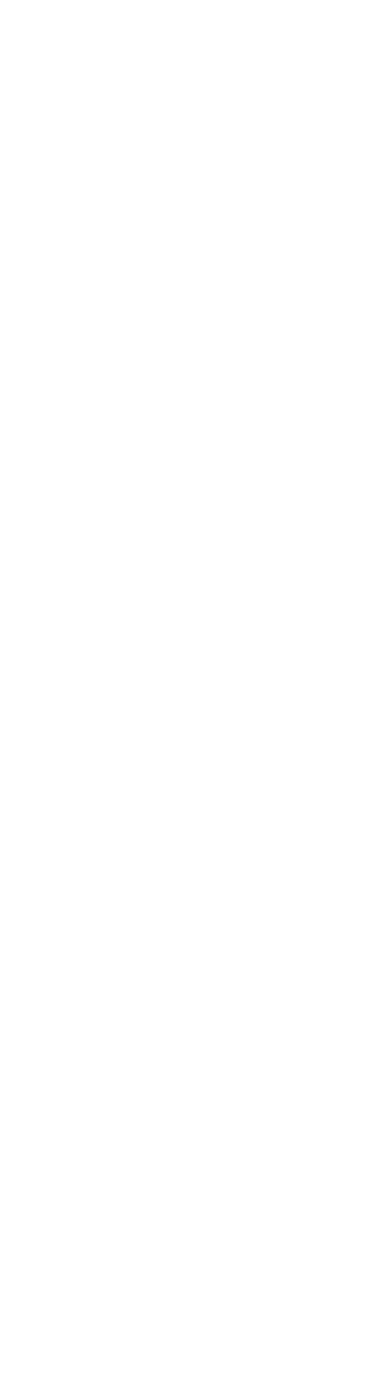
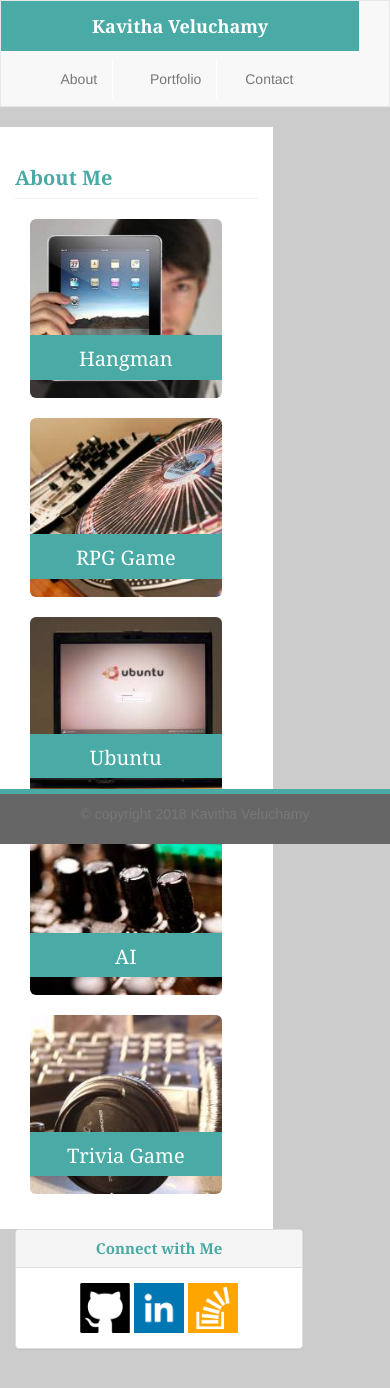
Before and after one commit to gitkavi/Bootstrap-Portfolio, a plain HTML site: page portfolio.html in a window 390 px wide. Before the commit the page ends 844 px from the top, so only its background shows below. Drawn offline with nearby package versions, Linux system fonts and the light colour scheme.

Commit message:
Sunday's commit

```diff
--- a/assets/css/style.css
+++ b/assets/css/style.css
@@ -1,11 +1,38 @@
 
+body{
+    background-color: #cccccc;
+    padding-bottom: 60px;
+}
 .navbar-name{
 background-color: #4aaaa5;
 color:#ffffff !important;
 font-family: Georgia, 'Times New Roman', Times, serif;
 font-weight: bold;
 text-align: center;
-display:inline-block;
+}
+@media screen and (max-width:980px){
+    .panel{
+        width:50%;
+    }
+}
+@media screen and (max-width:768px){
+    .navbar-name{
+        width:50%;
+        height:50%;
+    }
+    .panel{
+        width:80%;
+    }
+}
+@media screen and (max-width:640px){
+   .navbar-name{
+        width:100%;
+        height:50%;
+    }
+    .navbar ul{
+        width:100%;
+        text-align: center;
+    }
 }
 .navbar .navbar-brand:hover{
     background-color: #4aaaa5;
@@ -16,6 +43,11 @@ display:inline-block;
 }
 .navbar li{
     display:inline-block;
+}
+
+.navbar .divider-vertical {
+    margin: 0 9px;
+    border-right: 1px solid #ffffff;
 }
 .page-header-style{
     color:#4aaaa5;
@@ -32,15 +64,53 @@ display:inline-block;
     text-align: center;
 }
 
+.content{
+    width:70%;
+    border-color: #dddddd;
+    background-color: #ffffff;
+    height:auto;
+}
+.content-style{
+    margin:15px;
+
+}
+.contact-content-style{
+    font-family: 'Arial', 'Helvetica Neue', Helvetica, sans-serif;
+    color: #777777;
+    padding:20px;
+    line-height: 1.5;
+}
+
+.contact-content-style input{
+    width:100%;
+    height:20px;
+    margin-bottom: 20px;
+    padding: 15px 10px;
+}
+
+.contact-content-style textarea{
+    width:100%;
+    height:200px;
+    margin-bottom: 20px;
+}
+
+.contact-content-style button{
+    background-color: #4aaaa5;
+    color:#ffffff;
+    font-family: 'Arial', 'Helvetica Neue', Helvetica, sans-serif;
+    text-align: center;
+    padding:10px 32px;
+    border:none;
+    font-size:16px;
+}
 .thumbnail-style{
     float: left;
     clear: both;
+    width:300px;
+    height:250px;
+    margin:0 10px 10px 10px;
 }
 
-.caption-style{
-    float: left;
-    clear: both;
-}
 .panel-navbar-img{
     width:50px;
     height:50px;
@@ -49,3 +119,33 @@ display:inline-block;
     text-align: center;
     white-space: nowrap;
 }
+ .portfolio-content{
+    display:inline-block;
+    position:relative;
+    margin-bottom: 20px;
+}
+.portfolio-content img{
+    width:90%;
+}
+.portfolio-content .img-caption{
+    text-align: center;
+    width:90%; height:25%;
+    font-size: 20px;
+    font-family: Georgia, 'Times New Roman', Times, serif;
+    background-color:#4aaaa5;
+    color:#ffffff;
+    position:absolute; top:65%;left:0;
+    z-index:1;
+    padding:10px;
+}
+footer{
+    padding:10px;
+    background-color: #666666;
+    text-align: center;
+    font-family: 'Arial', 'Helvetica Neue', Helvetica, sans-serif;
+    border-top: 5px solid #4aaaa5;
+    left:0;
+    bottom:0;
+    width:100%;
+    position:fixed;
+}
--- a/contact.html
+++ b/contact.html
@@ -0,0 +1,78 @@
+<!DOCTYPE html>
+<html lang="en">
+
+<head>
+    <meta charset="UTF-8">
+    <meta name="viewport" content="width=device-width, initial-scale=1.0">
+    <meta http-equiv="X-UA-Compatible" content="ie=edge">
+    <link rel="stylesheet" href="https://maxcdn.bootstrapcdn.com/bootstrap/3.3.7/css/bootstrap.min.css" integrity="sha384-BVYiiSIFeK1dGmJRAkycuHAHRg32OmUcww7on3RYdg4Va+PmSTsz/K68vbdEjh4u"
+        crossorigin="anonymous">
+    <link rel="stylesheet" href="assets/css/style.css">
+    <title>Contact</title>
+</head>
+
+<body>
+    <nav class="navbar navbar-default">
+        <div class="container ">
+            <header class="navbar-header navbar-brand navbar-name col-xs-12 col-sm-3 col-md-3 col-lg-3">Kavitha Veluchamy</header>
+            <ul class="nav navbar-nav navbar-right col-xs-12 col-sm-3 col-md-3 col-lg-3">
+                <li class="nav-item divider-vertical ">
+                    <a href="index.html">About </a>
+                </li>
+                <li class="nav-item divider-vertical ">
+                    <a href="portfolio.html">Portfolio</a>
+                </li>
+                <li class="nav-item">
+                    <a href="#">Contact</a>
+                </li>
+            </ul>
+        </div>
+        <!-- /.container -->
+    </nav>
+    <div class="container">
+        <div class="row">
+            <div class="col-xs-12 col-sm-12 col-md-9 col-lg-9 content">
+                <h1 class="page-header page-header-style">Contact</h1>
+                <div class="row">
+                    <div class="contact-content-style">
+                        <div class="contact-data">Name</div>
+                        <input class="text" type="text" placeholder="John Smith">
+                        <div class="contact-data">Email</div>
+                        <input class="text" type="email" placeholder="example@gmail.com">
+                        <div class="content-data">Message</div>
+                        <textarea></textarea>
+                        <button class="button">Submit</button>
+                    </div>
+                </div>
+            </div>
+            <div class="col-xs-12 col-sm-12 col-md-3 col-lg-3">
+                <div class="panel panel-default">
+                    <div class="panel-heading ">
+                        <h3 class="panel-title panel-heading-style">Connect with Me</h3>
+                    </div>
+                    <div class="panel-body">
+                        <div class="row">
+                            <div class="col-xs-12 panel-body-style">
+                                <a href="http://www.github.com" target="_blank">
+                                    <img src="assets/imgs/git.png" class="panel-navbar-img">
+                                </a>
+                                <a href="http://www.linkedin.com" target="_blank">
+                                    <img src="assets/imgs/linkedin.png" class="panel-navbar-img">
+                                </a>
+                                <a href="http://www.stackoverflow.com" target="_blank">
+                                    <img src="assets/imgs/stackoverflow.png" class=" panel-navbar-img"> </a>
+                            </div>
+                        </div>
+                    </div>
+                </div>
+            </div>
+        </div>
+    </div>
+    <footer class="footer">
+        <div class="container">
+            <p class="text-muted">&copy; copyright 2018 Kavitha Veluchamy</p>
+        </div>
+    </footer>
+</body>
+
+</html>
--- a/portfolio.html
+++ b/portfolio.html
@@ -0,0 +1,90 @@
+<!DOCTYPE html>
+<html lang="en">
+
+<head>
+    <meta charset="UTF-8">
+    <meta name="viewport" content="width=device-width, initial-scale=1.0">
+    <meta http-equiv="X-UA-Compatible" content="ie=edge">
+    <link rel="stylesheet" href="https://maxcdn.bootstrapcdn.com/bootstrap/3.3.7/css/bootstrap.min.css" integrity="sha384-BVYiiSIFeK1dGmJRAkycuHAHRg32OmUcww7on3RYdg4Va+PmSTsz/K68vbdEjh4u"
+        crossorigin="anonymous">
+    <link rel="stylesheet" href="assets/css/style.css">
+    <title>Portfolio</title>
+</head>
+
+<body>
+    <nav class="navbar navbar-default">
+        <div class="container ">
+            <header class="navbar-header navbar-brand navbar-name col-xs-12 col-sm-3 col-md-3 col-lg-3">Kavitha Veluchamy</header>
+            <ul class="nav navbar-nav navbar-right col-xs-12 col-sm-3 col-md-3 col-lg-3">
+                <li class="nav-item divider-vertical ">
+                    <a href="index.html">About </a>
+                </li>
+                <li class="nav-item divider-vertical ">
+                    <a href="#">Portfolio</a>
+                </li>
+                <li class="nav-item">
+                    <a href="contact.html">Contact</a>
+                </li>
+            </ul>
+        </div>
+        <!-- /.container -->
+    </nav>
+    <div class="container">
+        <div class="row">
+            <div class="col-xs-12 col-sm-12 col-md-9 col-lg-9 content">
+                <h1 class="page-header page-header-style">About Me</h1>
+                <div class="row content-style">
+                    <div class=" portfolio-content">
+                        <div class="img-caption">Hangman</div>
+                        <img class="img-rounded" src="assets/imgs/image1.jpg" alt="image1">
+                    </div>
+                    <div class="portfolio-content">
+                        <div class="img-caption">RPG Game</div>
+                        <img class="img-rounded" src="assets/imgs/image2.jpg" alt="image2">
+                    </div>
+                    <div class="portfolio-content">
+                        <div class="img-caption">Ubuntu</div>
+                        <img class="img-rounded" src="assets/imgs/image3.jpg" alt="image3">
+                    </div>
+                    <div class="portfolio-content">
+                        <div class="img-caption">AI</div>
+                        <img class="img-rounded" src="assets/imgs/image4.jpg" alt="image4">
+                    </div>
+                    <div class="portfolio-content">
+                        <div class="img-caption">Trivia Game</div>
+                        <img class="img-rounded" src="assets/imgs/image5.jpg" alt="image5">
+                    </div>
+                </div>
+            </div>
+            <div class="col-xs-12 col-sm-12 col-md-3 col-lg-3">
+                <div class="panel panel-default">
+                    <div class="panel-heading ">
+                        <h3 class="panel-title panel-heading-style">Connect with Me</h3>
+                    </div>
+                    <div class="panel-body">
+                        <div class="row">
+                            <div class="col-xs-12 panel-body-style">
+                                <a href="http://www.github.com" target="_blank">
+                                    <img src="assets/imgs/git.png" class="panel-navbar-img">
+                                </a>
+                                <a href="http://www.linkedin.com" target="_blank">
+                                    <img src="assets/imgs/linkedin.png" class="panel-navbar-img">
+                                </a>
+                                <a href="http://www.stackoverflow.com" target="_blank">
+                                    <img src="assets/imgs/stackoverflow.png" class=" panel-navbar-img"> </a>
+                            </div>
+                        </div>
+                    </div>
+                </div>
+            </div>
+        </div>
+    </div>
+    <footer class="footer">
+        <div class="container">
+            <p class="text-muted">&copy; copyright 2018 Kavitha Veluchamy</p>
+        </div>
+    </footer>
+    </div>
+</body>
+
+</html>
```
Also changed, not shown: index.html (+30 -31 lines), assets/imgs/image1.jpg (added), assets/imgs/image2.jpg (added), assets/imgs/image3.jpg (added), assets/imgs/image4.jpg (added), assets/imgs/image5.jpg (added).
